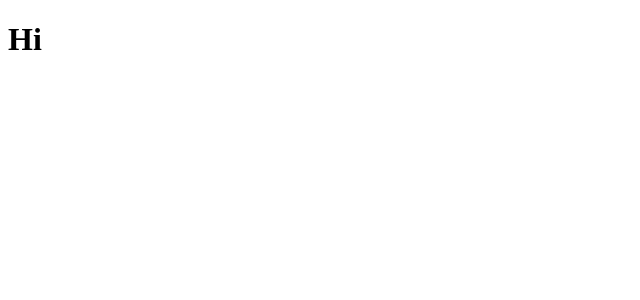
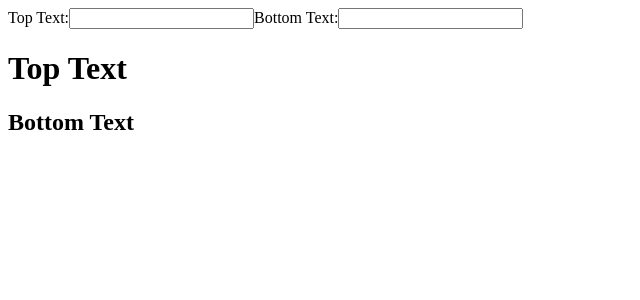
Before and after one commit to alchemy-fullstack-js-winter-2019/redux-quiz, a React app: page / in a window 1280 px wide. Shown: the top 300 px of the page, without its empty margins (0-640 px from the left). Built offline with nearby package versions, Linux system fonts and the light colour scheme.

Commit message:
controls and display rendering on screen

```diff
--- /dev/null
+++ b/src/components/Controls.js
@@ -0,0 +1,18 @@
+import React from 'react';
+
+function Controls() {
+  return (
+    <>
+    <label>
+        Top Text:
+      <input type="text" name="topText"/>
+    </label>
+    <label>
+        Bottom Text:
+      <input type="text" name="bottomText"/>
+    </label>
+    </>
+  );
+}
+
+export default Controls;
--- /dev/null
+++ b/src/components/Display.js
@@ -0,0 +1,12 @@
+import React from 'react';
+
+function Display() {
+  return (
+    <>
+      <h1>Top Text</h1>
+      <h2>Bottom Text</h2>
+    </>
+  );
+}
+
+export default Display;
--- a/src/components/app/App.js
+++ b/src/components/app/App.js
@@ -1,5 +1,12 @@
 import React from 'react';
+import Display from '../Display';
+import Controls from '../Controls';
 
 export default function App() {
-  return <h1>Hi</h1>;
+  return (
+    <>
+      <Controls/>
+      <Display/>
+    </>
+  );
 }
```
